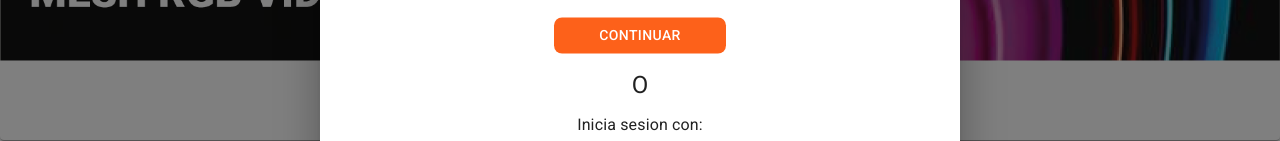
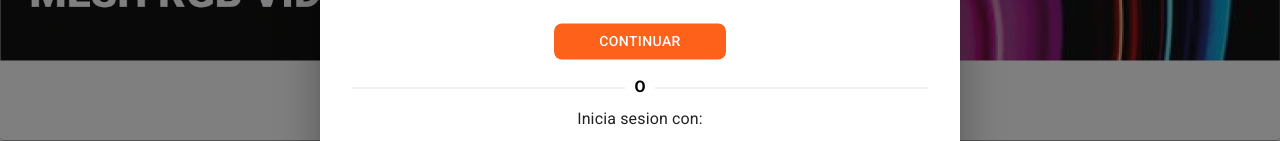
Before and after one commit to gabiMaglia/PF_HENRY, a React (Vite) app in the folder Client/: page / in a window 1280 px wide. Both pictures are taken after typing "Sample" into the empty fields and a click on the button 843 px from the left and 94 px from the top of the page. Shown: the part 357-498 px from the top of the page. Built offline with nearby package versions, Linux system fonts and the light colour scheme; no server answers.

Commit message:
Boton para cerrar el LoginModal

```diff
--- a/Client/src/components/LoginModal/LoginModal.component.jsx
+++ b/Client/src/components/LoginModal/LoginModal.component.jsx
@@ -7,6 +7,7 @@ import {
   Typography,
   FormControl,
   CardMedia,
+  Divider,
 } from "@mui/material";
 import Swal from "sweetalert2";
 import ArrowBackIosIcon from "@mui/icons-material/ArrowBackIos";
@@ -182,12 +183,17 @@ const LoginModal = ({ isOpen, closeModal }) => {
               name="username"
             />
             {renderButton("Continuar", usernameVerification)}
-            <Typography
-              variant="h5"
-              sx={{ mb: ".5em" }}
+            <Divider
+              sx={{
+                width: "100%",
+                color: "black",
+                mb: ".5em",
+                fontWeight: "600",
+              }}
             >
               O
-            </Typography>
+            </Divider>
+
             <Typography variant="body1">Inicia sesion con: </Typography>
             <CardMedia
               sx={{
```
